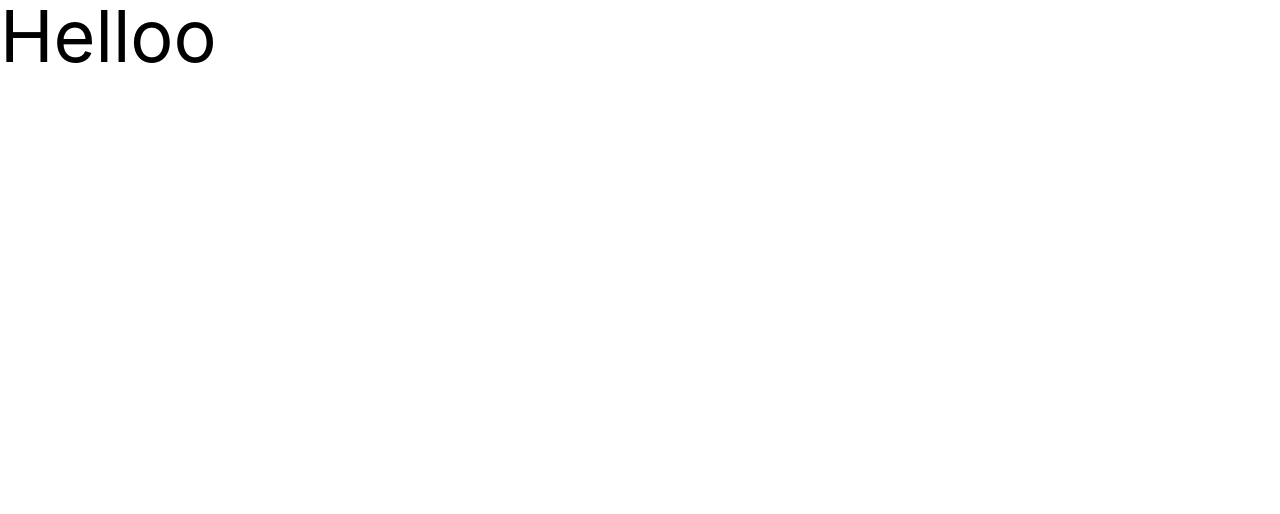
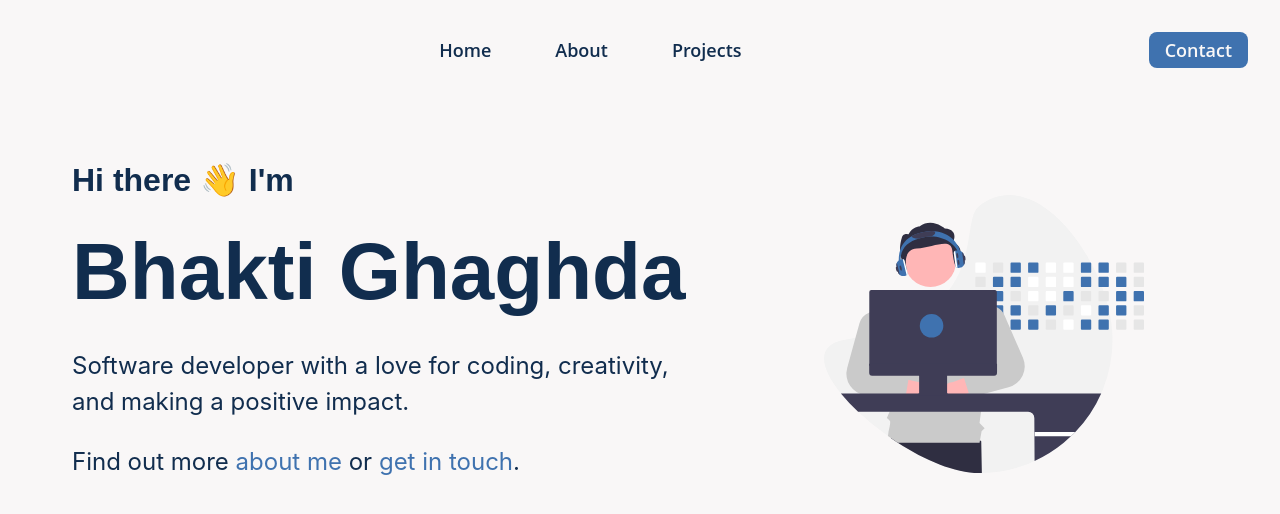
Before and after one commit to Butkii/portfolio, a React (Create React App) app: page / in a window 1280 px wide. Shown: the top 514 px of the page. Built offline with nearby package versions, Linux system fonts and the light colour scheme.

Commit message:
home page

```diff
--- a/src/App.css
+++ /dev/null
@@ -1,42 +0,0 @@
-@import 'tailwindcss/base';
-@import 'tailwindcss/components';
-@import 'tailwindcss/utilities';
-
-.App {
-  text-align: center;
-}
-
-.App-logo {
-  height: 40vmin;
-  pointer-events: none;
-}
-
-@media (prefers-reduced-motion: no-preference) {
-  .App-logo {
-    animation: App-logo-spin infinite 20s linear;
-  }
-}
-
-.App-header {
-  background-color: #282c34;
-  min-height: 100vh;
-  display: flex;
-  flex-direction: column;
-  align-items: center;
-  justify-content: center;
-  font-size: calc(10px + 2vmin);
-  color: white;
-}
-
-.App-link {
-  color: #61dafb;
-}
-
-@keyframes App-logo-spin {
-  from {
-    transform: rotate(0deg);
-  }
-  to {
-    transform: rotate(360deg);
-  }
-}
--- a/src/App.js
+++ b/src/App.js
@@ -1,36 +1,26 @@
-// import React from 'react';
-// import './App.css';
-// // import Header from './components/Header';
-// // import About from './components/About';
-// // import Projects from './components/Projects';
-// // import Resume from './components/Resume';
-// // import Contact from './components/Contact';
-// // import SocialLinks from './components/SocialLinks';
-
-// function App() {
-//   return (
-//     <div className="bg-background min-h-screen font-open-sans">
-//       <div className="text-3xl font-bold underline">Hello</div>
-//       {/* <Header />
-//       <div className="container mx-auto p-4">
-//         <About />
-//         <Projects />
-//         <Resume />
-//         <Contact />
-//         <SocialLinks />
-//       </div> */}
-//     </div>
-//   );
-// }
-
-// export default App;
 import React from 'react';
-import './App.css'; // Make sure you're importing the correct CSS file
+import colors from './styles/colors';
+import Header from './components/Header';
+import Hero from './components/Hero';
+// import About from './components/About';
+// import Projects from './components/Projects';
+// import Resume from './components/Resume';
+// import Contact from './components/Contact';
+// import SocialLinks from './components/SocialLinks';
 
 function App() {
   return (
-    <div className="bg-background min-h-screen font-open-sans">
-      <div className="text-7xl">Helloo</div>
+    <div className={`bg-${colors.primary} text-black`}>
+      {/* <div className="text-3xl font-bold underline">Hello</div> */}
+      <Header />
+      <div className="container mx-auto p-4">
+        <Hero />
+        {/* <About />
+        <Projects />
+        <Resume />
+        <Contact />
+        <SocialLinks /> */}
+      </div>
     </div>
   );
 }
--- /dev/null
+++ b/src/components/Header.js
@@ -0,0 +1,22 @@
+import React from 'react';
+
+function Header() {
+    return (
+        <nav className = "flex items-center justify-between p-8 font-body">
+            <ul className="flex space-x-16 justify-center flex-grow text-light-primary text-lg font-semibold">
+                <li>
+                    <a href = "#home">Home</a>
+                </li>
+                <li>
+                    <a href = "#about">About</a>
+                </li>
+                <li>
+                    <a href = "#projects">Projects</a>
+                </li>
+            </ul>
+            <button className="bg-light-secondary text-light-background text-lg px-4 py-1 rounded-lg font-semibold">Contact</button>
+        </nav>
+    )
+};
+
+export default Header;
--- /dev/null
+++ b/src/components/Hero.js
@@ -0,0 +1,27 @@
+import React from 'react';
+
+function Hero() {
+  return (
+    <div className="flex flex-row justify-between items-center p-10">
+      <div className="text-left text-light-primary mr-20 md:mr-10 mb-8 md:mb-0 ml-4">
+        <h3 className="font-semibold font-heading mb-2">
+          Hi there 👋 I'm
+        </h3>
+        <h1 className="font-bold font-heading mb-4">
+          Bhakti Ghaghda
+        </h1>
+        <p className="font-accent mb-6">
+          Software developer with a love for coding, creativity, <br /> and making a positive impact.
+        </p>
+        <p className="font-accent">
+          Find out more <a href="#about" className="text-light-secondary"> about me </a> or <a href="#contact" className="text-light-secondary">get in touch</a>.
+        </p>
+      </div>
+      <div className="flex-shrink-0 md:ml-10 mt-0 flex items-center justify-center md:justify-start">
+        <img src="hero.svg" alt="Developer" className="hero-image" />
+      </div>
+    </div>
+  );
+}
+
+export default Hero;
--- a/src/index.js
+++ b/src/index.js
@@ -1,8 +1,7 @@
 import React from 'react';
 import ReactDOM from 'react-dom/client';
-import './index.css';
+import './styles/index.css';
 import App from './App';
-import reportWebVitals from './reportWebVitals';
 
 const root = ReactDOM.createRoot(document.getElementById('root'));
 root.render(
@@ -10,8 +9,3 @@ root.render(
     <App />
   </React.StrictMode>
 );
-
-// If you want to start measuring performance in your app, pass a function
-// to log results (for example: reportWebVitals(console.log))
-// or send to an analytics endpoint. Learn more: https://bit.ly/CRA-vitals
-reportWebVitals();
--- a/src/reportWebVitals.js
+++ /dev/null
@@ -1,13 +0,0 @@
-const reportWebVitals = onPerfEntry => {
-  if (onPerfEntry && onPerfEntry instanceof Function) {
-    import('web-vitals').then(({ getCLS, getFID, getFCP, getLCP, getTTFB }) => {
-      getCLS(onPerfEntry);
-      getFID(onPerfEntry);
-      getFCP(onPerfEntry);
-      getLCP(onPerfEntry);
-      getTTFB(onPerfEntry);
-    });
-  }
-};
-
-export default reportWebVitals;
--- /dev/null
+++ b/src/styles/colors.js
@@ -0,0 +1,8 @@
+const colors = {
+    primary: '#3F72AF',
+    secondary: '#112D4E',
+    background: '#F9F7F7',
+    accent: '#DBE2EF',
+  };
+
+  export default colors;
--- a/src/index.css
+++ b/src/styles/index.css
@@ -9,9 +9,47 @@ body {
     sans-serif;
   -webkit-font-smoothing: antialiased;
   -moz-osx-font-smoothing: grayscale;
+  background-color: #F9F7F7;
 }
 
 code {
   font-family: source-code-pro, Menlo, Monaco, Consolas, 'Courier New',
     monospace;
 }
+
+.hero-image {
+  height: auto;
+  width: 20rem;
+  top: 1rem;
+  right: 5rem;
+  position: relative;
+}
+
+  @media screen and (max-width:1000px) {
+    .hero-image {
+      top: 6rem;
+      width: 15rem;
+    }
+  }
+
+  @media screen and (max-width:700px) {
+    .hero-image {
+      display: none;
+    }
+  }
+
+  h1 {
+    font-size: 5rem;
+  }
+
+  h2 {
+    font-size: 4rem;
+  }
+
+  h3 {
+    font-size: 2rem;
+  }
+
+  p {
+    font-size: 1.5rem;
+  }
--- a/tailwind.config.js
+++ b/tailwind.config.js
@@ -2,7 +2,27 @@
 module.exports = {
   content: ["./src/**/*.{html,js}"],
   theme: {
-    extend: {},
+    extend: {
+      colors: {
+        'light': {
+          'background': '#F9F7F7',
+          'primary': '#112D4E',
+          'secondary': '#3F72AF',
+          'accent': '#DBE2EF',
+        },
+        'dark': {
+          'background': '#112D4E',
+          'primary': '#F9F7F7',
+          'secondary': '#DBE2EF',
+          'accent': '#3F72AF',
+        },
+      },
+      fontFamily: {
+        'heading': ['Montserrat', 'sans-serif'],
+        'body': ['Open Sans', 'sans-serif'],
+        'highlight': ['Raleway', 'sans-serif'],
+      },
+    }
   },
   plugins: [],
 }
```
Also changed, not shown: src/setupTests.js (deleted, +0 -5 lines), public/hero.svg (added), src/logo.svg (deleted).
